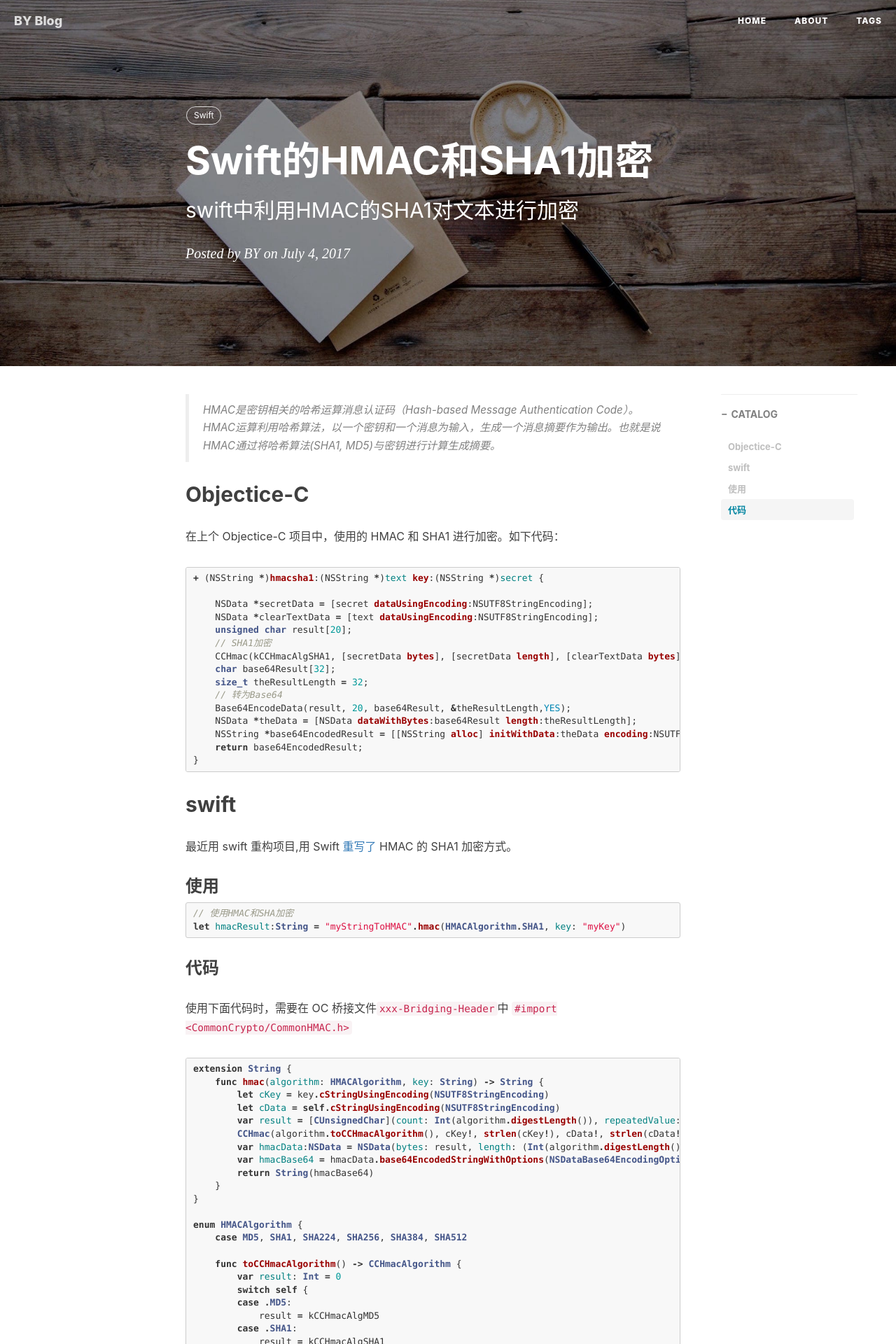
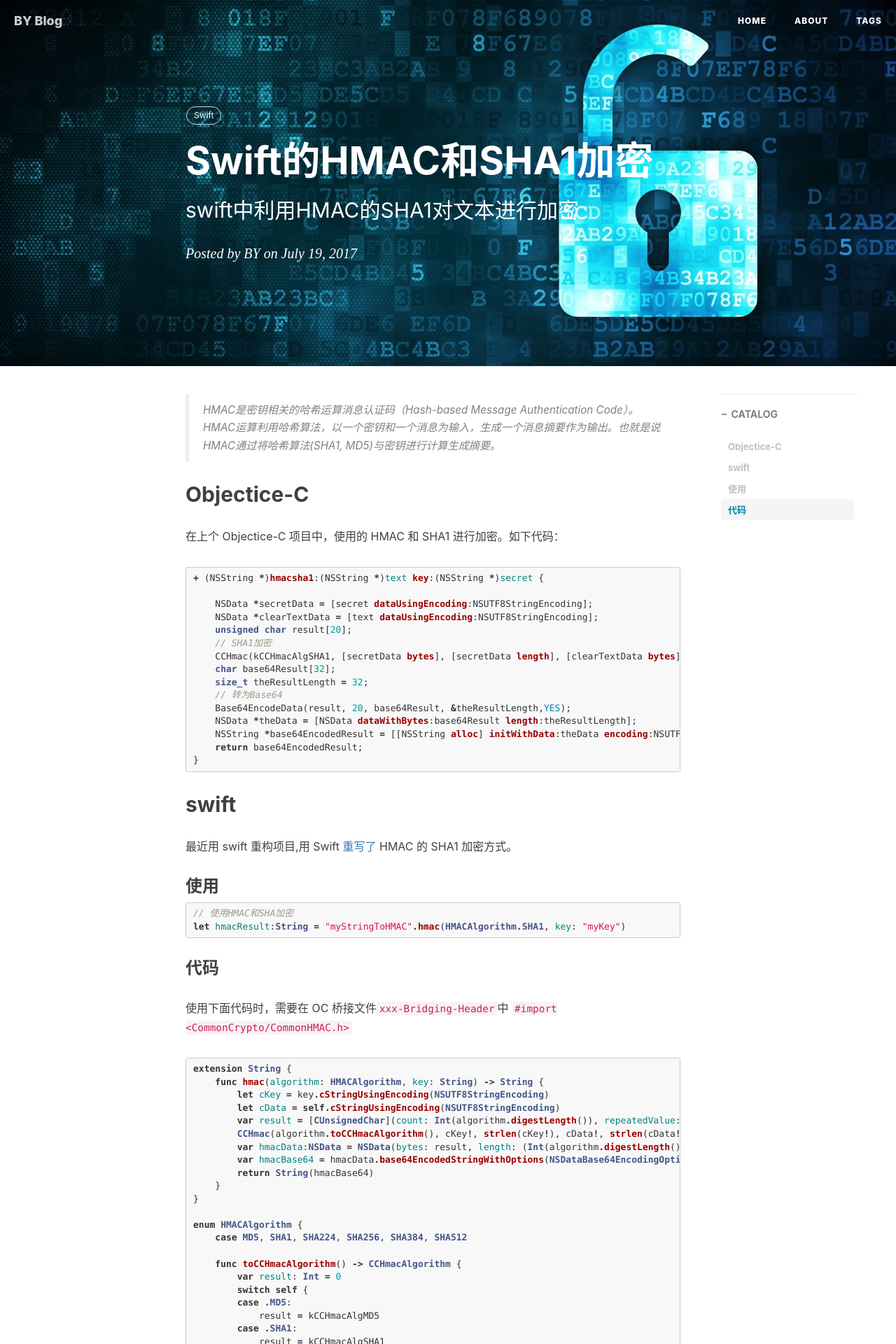
Before and after one commit to haome525/haome525.github.io, a Jekyll site: the page built from _posts/2017-07-19-Swift的HMAC和SHA1加密.md, in a window 1280 px wide. Shown: the top 1920 px of the page at 70% size. Built offline with Jekyll 4.4.1, drawn with Linux system fonts in a browser that asks for light colours; nearby versions of some CDN libraries; comment, search, counter and statistics services are not loaded; some of the changed text lies outside the part shown.

Commit message:
fix post
Signed-off-by: BY <haome525@gmail.com>

```diff
--- a/_posts/2017-07-19-Swift的HMAC和SHA1加密.md
+++ b/_posts/2017-07-19-Swift的HMAC和SHA1加密.md
@@ -2,9 +2,9 @@
 layout:     post
 title:      Swift的HMAC和SHA1加密
 subtitle:   swift中利用HMAC的SHA1对文本进行加密
-date:       2017-07-04
+date:       2017-07-19
 author:     BY
-header-img: img/post-bg-coffee.jpeg
+header-img: img/post-bg-hacker.jpg
 catalog: true
 tags:
     - Swift
```
